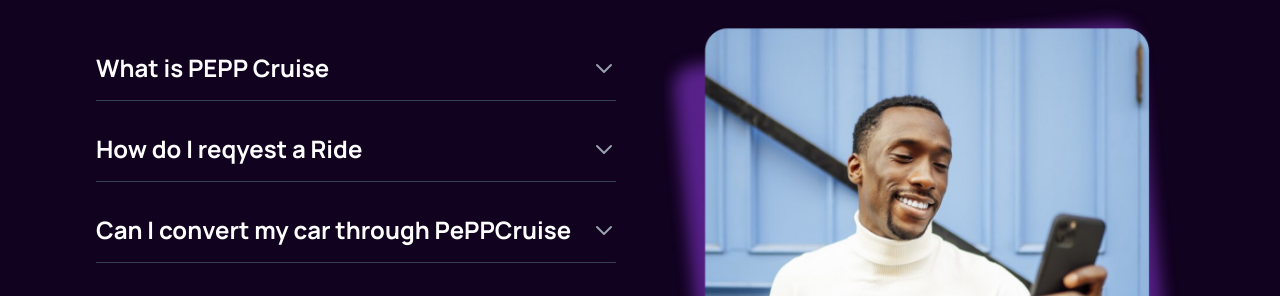
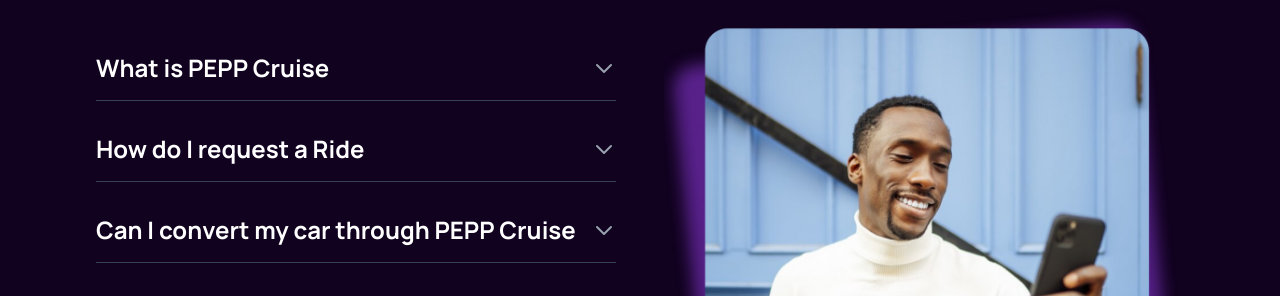
Before and after one commit to danielokpa/smart-remote-web, a Next.js app: page / in a window 1280 px wide. Shown: the part 6820-7116 px from the top of the page. Built offline with nearby package versions, Linux system fonts and the light colour scheme.

Commit message:
Update FAQAccordion.tsx

```diff
--- a/components/FAQAccordion.tsx
+++ b/components/FAQAccordion.tsx
@@ -12,11 +12,11 @@
       answer: "Pepp Cruise is a multi-service mobility and clean-energy platform offering affordable ride-hailing, EV & CNG charging, CNG vehicle conversions, Pi integration, and digital services. We connect passengers with safe, reliable drivers, provide free WiFi, and support clean, convenient transportation—built For the Love of the People."
     },
     {
-      question: "How do I reqyest a Ride",
-      answer: "You can request a ride easily through the Pepp Cruise app. Just open the app, enter your pickup and destination, select your payment method, choose your ride option, and a nearby driver will be on the way."
+      question: "How do I request a Ride",
+      answer: "You can request a ride easily through the PEPP Cruise app. Just open the app, enter your pickup and destination, select your payment method, choose your ride option, and a nearby driver will be on the way."
     },
     {
-      question: "Can I convert my car through PePPCruise",
+      question: "Can I convert my car through PEPP Cruise",
       answer: "Yes, you can. Simply register your vehicle on the Pepp Cruise app, and you'll be connected to certified third-party CNG conversion centers nationwide for safe and reliable conversion."
     },
     {
```
